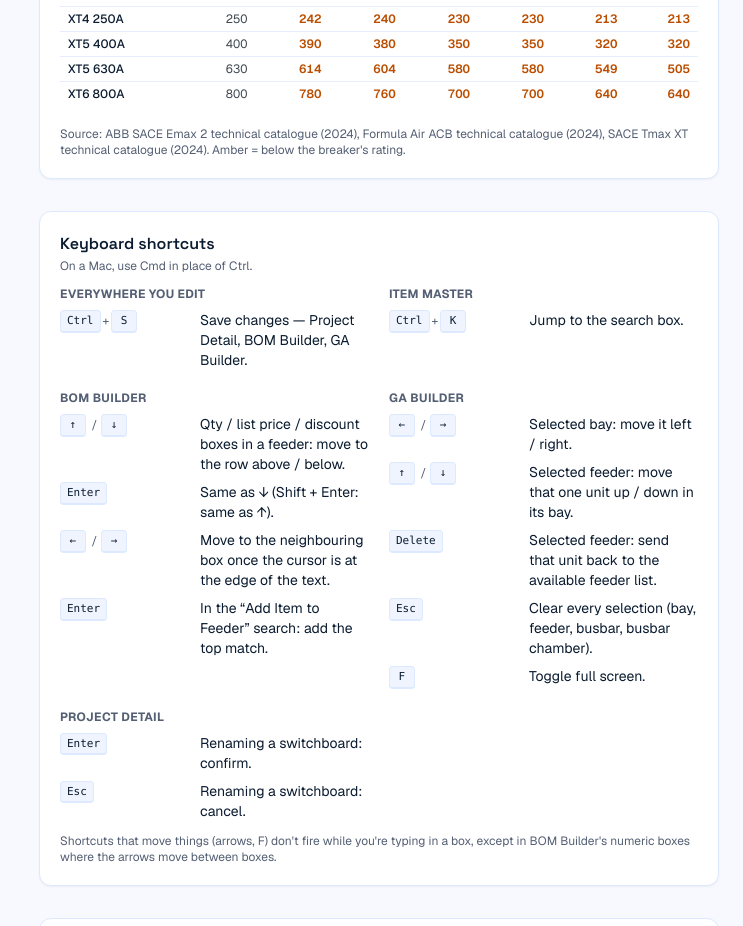
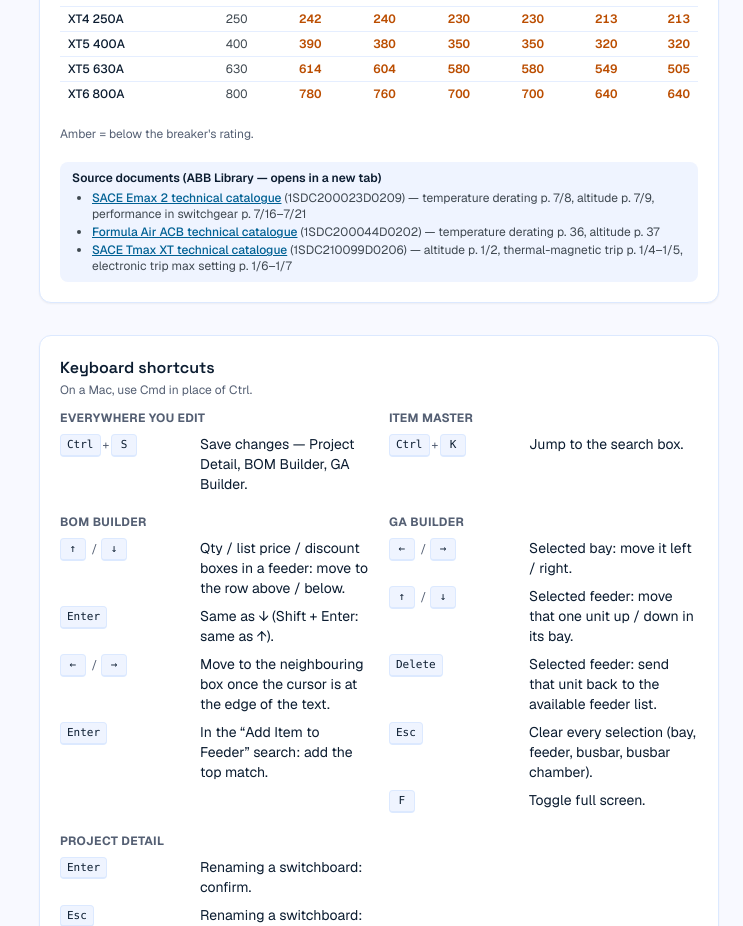
Before and after one commit to sidnet033/sidnet033, a Next.js app: page /how-it-works in a window 1280 px wide. Shown: the part 7880-8806 px from the top of the page, without its empty margins (537-1280 px from the left). Built offline with nearby package versions, Linux system fonts and the light colour scheme; no server answers; a web font is replaced by a local one.

Commit message:
How it works: link the ABB catalogues behind the derating tables
Co-Authored-By: Claude Opus 5.5 <noreply@anthropic.com>
Claude-Session: https://claude.ai/code/session_012eh6G732LxQZxzYXJ63qeK

```diff
--- a/src/components/how-it-works.tsx
+++ b/src/components/how-it-works.tsx
@@ -513,10 +513,20 @@ export function HowItWorks() {
                 </table>
               </div>
             ))}
-            <p className="text-xs text-secondary">
-              Source: ABB SACE Emax 2 technical catalogue (2024), Formula Air ACB technical catalogue (2024), SACE Tmax XT technical catalogue
-              (2024). Amber = below the breaker&apos;s rating.
-            </p>
+            <p className="text-xs text-secondary">Amber = below the breaker&apos;s rating.</p>
+            <div className="rounded-lg bg-surface-container-low px-3 py-2 text-xs">
+              <p className="font-semibold text-on-surface">Source documents (ABB Library — opens in a new tab)</p>
+              <ul className="mt-1 list-disc space-y-0.5 pl-5 text-on-surface-variant">
+                {DERATING_SOURCES.map((d) => (
+                  <li key={d.doc}>
+                    <a href={d.url} target="_blank" rel="noopener noreferrer" className="font-medium text-primary underline">
+                      {d.title}
+                    </a>{" "}
+                    ({d.doc}) — {d.pages}
+                  </li>
+                ))}
+              </ul>
+            </div>
           </div>
         </Section>
 
@@ -636,6 +646,28 @@ export function HowItWorks() {
     </div>
   );
 }
+
+// ABB catalogues the derating data comes from (see src/lib/breaker-derating.ts)
+const DERATING_SOURCES = [
+  {
+    title: "SACE Emax 2 technical catalogue",
+    doc: "1SDC200023D0209",
+    url: "https://library.abb.com/d/1SDC200023D0209",
+    pages: "temperature derating p. 7/8, altitude p. 7/9, performance in switchgear p. 7/16–7/21",
+  },
+  {
+    title: "Formula Air ACB technical catalogue",
+    doc: "1SDC200044D0202",
+    url: "https://library.abb.com/d/1SDC200044D0202",
+    pages: "temperature derating p. 36, altitude p. 37",
+  },
+  {
+    title: "SACE Tmax XT technical catalogue",
+    doc: "1SDC210099D0206",
+    url: "https://library.abb.com/d/1SDC210099D0206",
+    pages: "altitude p. 1/2, thermal-magnetic trip p. 1/4–1/5, electronic trip max setting p. 1/6–1/7",
+  },
+];
 
 function Steps({ items }: { items: React.ReactNode[] }) {
   return (
```
